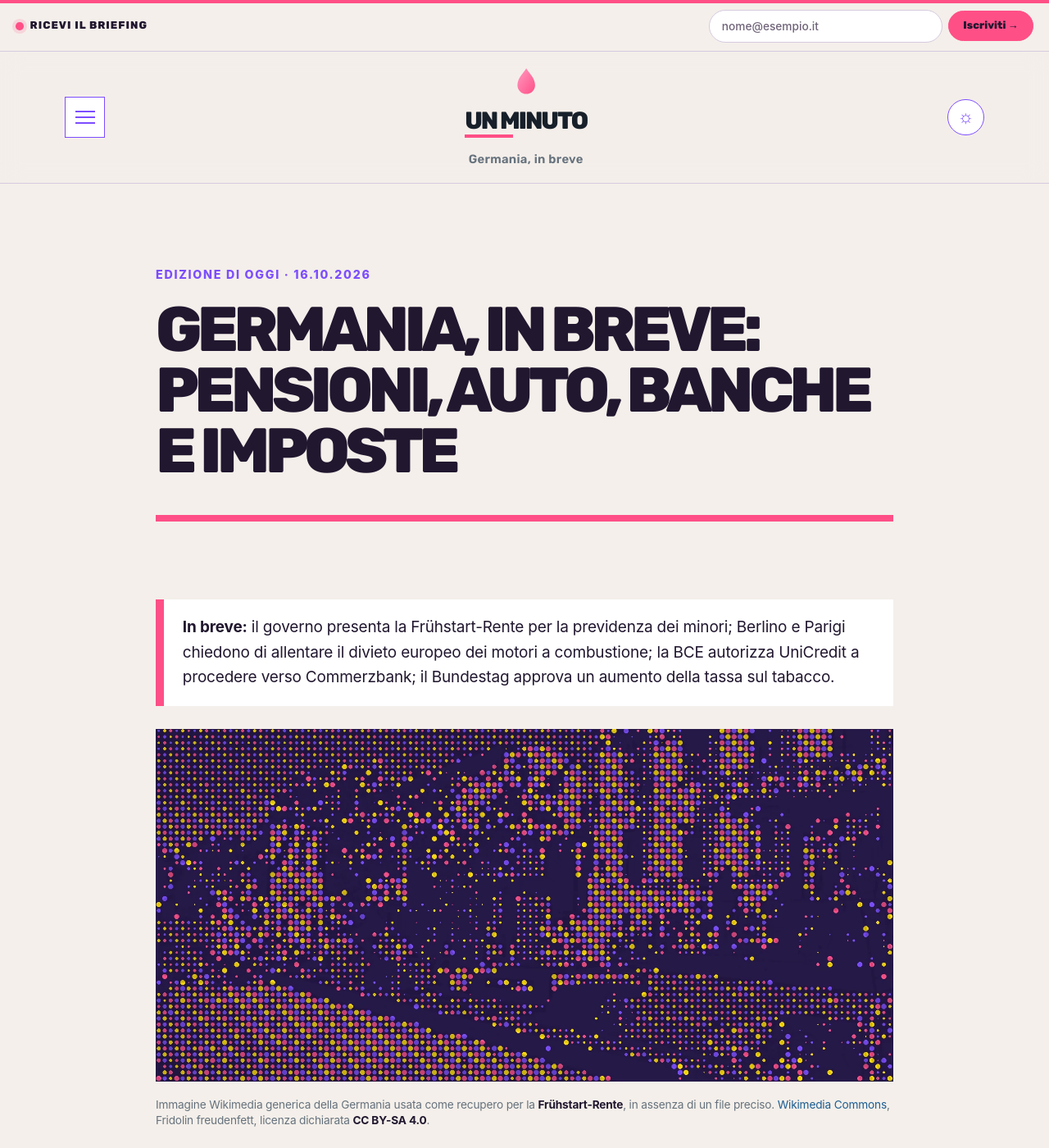
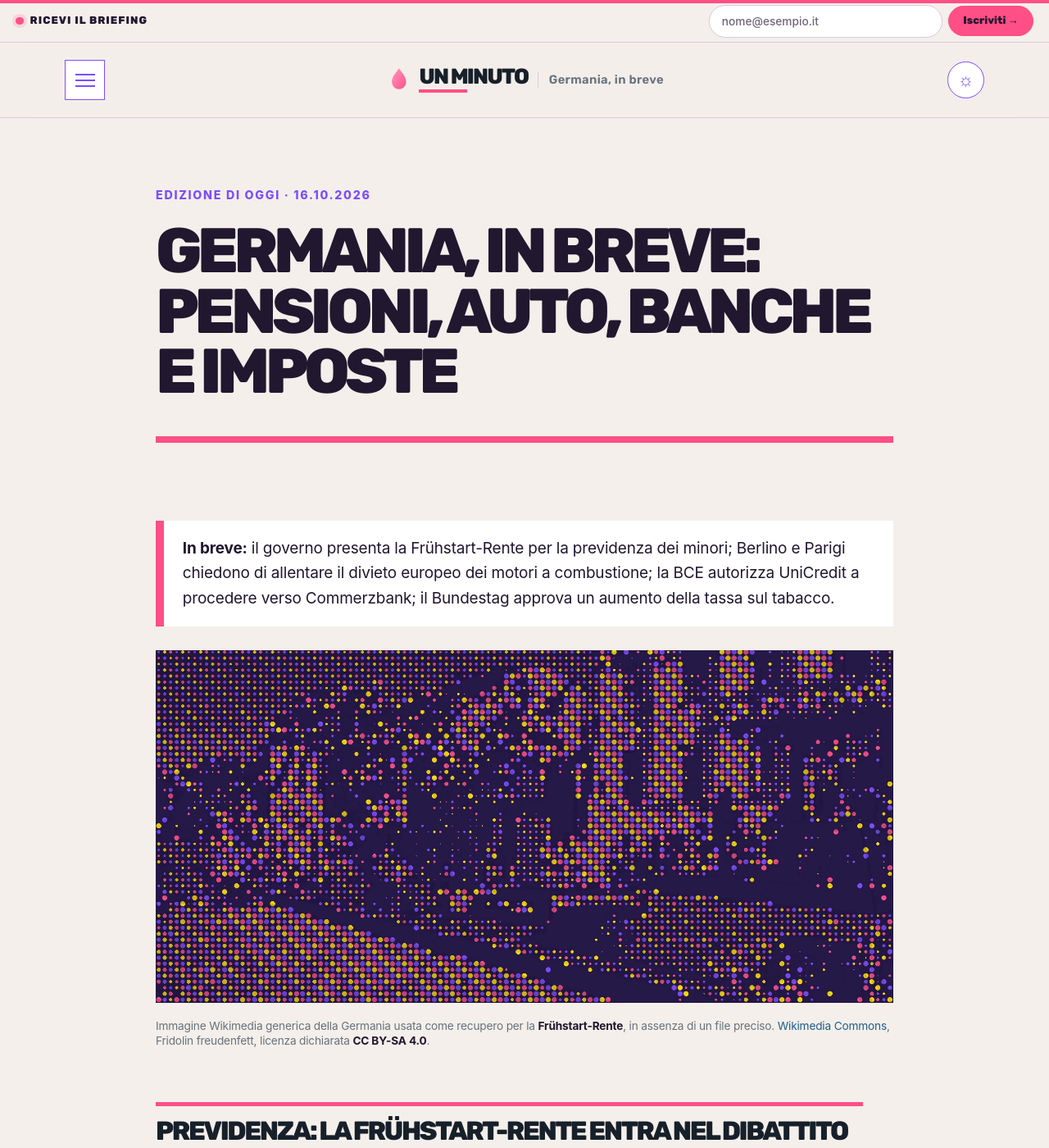
Before and after one commit to ottoottone/prj-news-mattino, a Jekyll site: the page built from index.html, in a window 1280 px wide and 1400 px high. Shown: the whole window at 82% size. Built offline with Jekyll 4.4.1, drawn with Linux system fonts in a browser that asks for light colours; some web fonts are replaced; the list of posts is cut into pages by our own code.

Commit message:
Compact desktop masthead

```diff
--- a/assets/css/briefing.css
+++ b/assets/css/briefing.css
@@ -550,3 +550,14 @@ body { background:#f7f7f5; color:#202b35; }
   .homepage-briefing, .compact-archive { max-width:900px; margin-left:auto; margin-right:auto; }
   .homepage-briefing { padding-top:2.5rem; }
 }
+
+/* The desktop masthead is navigation, not a hero: keep brand and controls on one compact line. */
+@media (min-width:701px) {
+  .newsletter-signup-inner { min-height:2.5rem; padding-top:.3rem; padding-bottom:.3rem; }
+  .masthead { padding:.5rem 0; margin-bottom:1.15rem; }
+  .masthead-inner { min-height:3.75rem; }
+  .masthead-title { flex-direction:row; align-items:center; gap:.65rem; }
+  .masthead-mark { width:1.35rem; height:1.65rem; }
+  .masthead-wordmark { font-size:1.38rem; }
+  .masthead-byline { margin:0; padding-left:.65rem; border-left:1px solid var(--border); }
+}
```
